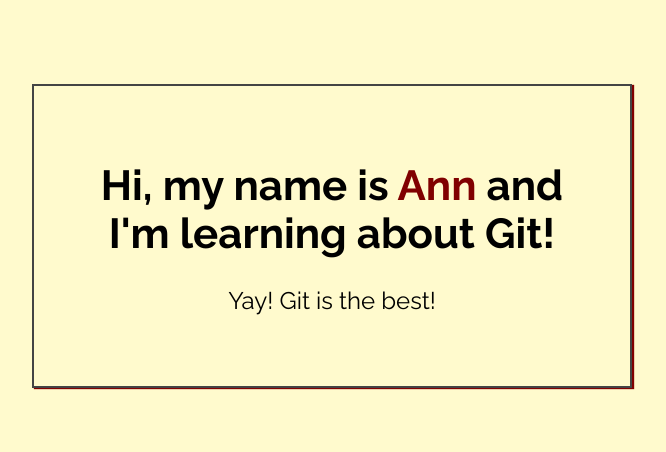
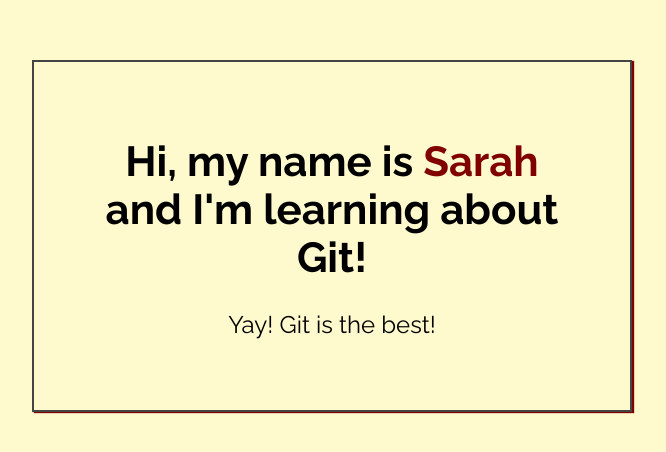
Before and after one commit to srstrom/my-first-repo, a plain HTML site: page index.html in a window 1280 px wide. Shown: the part 164-616 px from the top of the page, without its empty margins (308-974 px from the left). Drawn offline with Linux system fonts and the light colour scheme.

Commit message:
Changed name from Ann to Sarah

```diff
--- a/index.html
+++ b/index.html
@@ -14,7 +14,7 @@
 <body>
 
     <div class="greeting">
-        <h1>Hi, my name is <span class="highlight">Ann</span> and I'm learning about Git! </h1>
+        <h1>Hi, my name is <span class="highlight">Sarah</span> and I'm learning about Git! </h1>
 
         <p>Yay! Git is the best!</p>
     </div>
```
